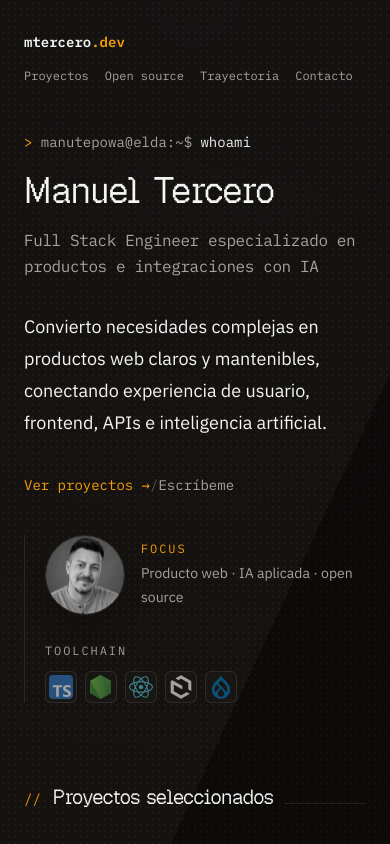
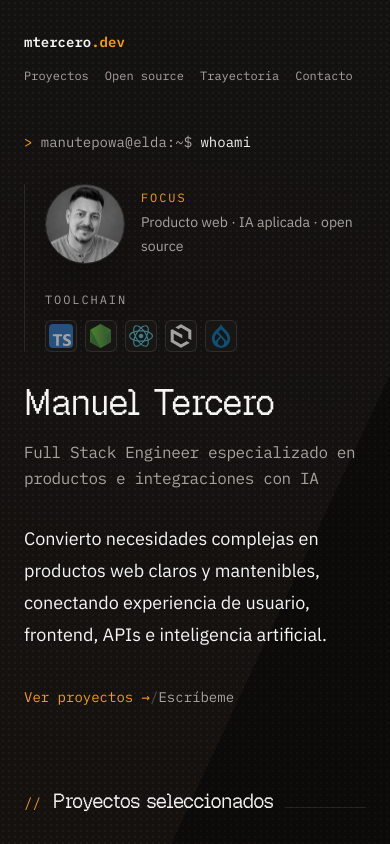
Before and after one commit to manutepowa/porfolio, a React (Vite) app: page / in a window 390 px wide. Shown: the top 844 px of the page. Built offline with nearby package versions, Linux system fonts and the light colour scheme.

Commit message:
refactor: refine portfolio typography and mobile hero

```diff
--- a/src/components/sections/HeroSection.tsx
+++ b/src/components/sections/HeroSection.tsx
@@ -100,8 +100,11 @@ export function HeroSection({ contactUrl, identity, hero }: HeroSectionProps) {
 
   return (
     <section className="scroll-mt-24 pb-20 sm:pb-28" id="inicio">
-      <div className="grid items-start gap-10 lg:grid-cols-[minmax(0,1fr)_16rem] lg:gap-16">
-        <div ref={blockRef} className="t-stagger max-w-3xl">
+      <div
+        ref={blockRef}
+        className="t-stagger grid items-start gap-8 lg:grid-cols-[minmax(0,1fr)_16rem] lg:grid-rows-[auto_auto_1fr] lg:gap-x-16 lg:gap-y-0"
+      >
+        <div className="max-w-3xl lg:col-start-1 lg:row-start-1">
           <p className="t-stagger-line t-stagger-line--1 font-mono text-sm text-ink-dim">
             <span className="text-accent">{">"}</span>{" "}
             <span>
@@ -110,39 +113,12 @@ export function HeroSection({ contactUrl, identity, hero }: HeroSectionProps) {
             <span className="text-ink-dim">:~$ </span>
             <span className="text-ink">whoami</span>
           </p>
-
-          <h1 className="t-stagger-line t-stagger-line--1 mt-5 font-pixel text-4xl leading-[1.08] tracking-[-0.02em] text-ink sm:text-5xl">
-            {identity.name}
-          </h1>
-
-          <p className="t-stagger-line t-stagger-line--1 mt-4 max-w-2xl font-mono text-base leading-relaxed tracking-tight text-ink-dim sm:text-lg">
-            {identity.role}
-          </p>
-
-          <p className="t-stagger-line t-stagger-line--2 mt-8 max-w-2xl text-lg leading-8 text-ink sm:text-xl sm:leading-9">
-            {hero.description}
-          </p>
-
-          <div className="t-stagger-line t-stagger-line--2 mt-9 flex flex-wrap items-baseline gap-x-3 gap-y-2 font-mono text-sm">
-            <a
-              className="text-accent transition-colors duration-200 hover:text-accent-soft focus-visible:outline focus-visible:outline-2 focus-visible:outline-offset-4 focus-visible:outline-accent"
-              href="#proyectos"
-            >
-              Ver proyectos →
-            </a>
-            <span aria-hidden="true" className="text-ink-faint">
-              /
-            </span>
-            <a
-              className="text-ink-dim transition-colors duration-200 hover:text-ink focus-visible:outline focus-visible:outline-2 focus-visible:outline-offset-4 focus-visible:outline-accent"
-              href={contactUrl}
-            >
-              Escríbeme
-            </a>
-          </div>
         </div>
 
-        <aside className="border-l border-ink/10 pl-5 lg:mt-1" aria-label="Perfil y herramientas principales">
+        <aside
+          className="border-l border-ink/10 pl-5 lg:col-start-2 lg:row-span-3 lg:row-start-1 lg:mt-1"
+          aria-label="Perfil y herramientas principales"
+        >
           <div className="flex items-center gap-4">
             <Avatar identity={identity} />
             <div>
@@ -184,6 +160,40 @@ export function HeroSection({ contactUrl, identity, hero }: HeroSectionProps) {
             ))}
           </ul>
         </aside>
+
+        <div className="max-w-3xl lg:col-start-1 lg:row-start-2">
+          <h1 className="t-stagger-line t-stagger-line--1 font-pixel text-4xl leading-[1.08] tracking-[-0.02em] text-ink sm:text-5xl">
+            {identity.name}
+          </h1>
+
+          <p className="t-stagger-line t-stagger-line--1 mt-4 max-w-2xl font-mono text-base leading-relaxed tracking-tight text-ink-dim sm:text-lg">
+            {identity.role}
+          </p>
+        </div>
+
+        <div className="max-w-3xl lg:col-start-1 lg:row-start-3">
+          <p className="t-stagger-line t-stagger-line--2 max-w-2xl text-lg leading-8 text-ink sm:text-xl sm:leading-9 lg:mt-8">
+            {hero.description}
+          </p>
+
+          <div className="t-stagger-line t-stagger-line--2 mt-9 flex flex-wrap items-baseline gap-x-3 gap-y-2 font-mono text-sm">
+            <a
+              className="text-accent transition-colors duration-200 hover:text-accent-soft focus-visible:outline focus-visible:outline-2 focus-visible:outline-offset-4 focus-visible:outline-accent"
+              href="#proyectos"
+            >
+              Ver proyectos →
+            </a>
+            <span aria-hidden="true" className="text-ink-faint">
+              /
+            </span>
+            <a
+              className="text-ink-dim transition-colors duration-200 hover:text-ink focus-visible:outline focus-visible:outline-2 focus-visible:outline-offset-4 focus-visible:outline-accent"
+              href={contactUrl}
+            >
+              Escríbeme
+            </a>
+          </div>
+        </div>
       </div>
     </section>
   )
```
